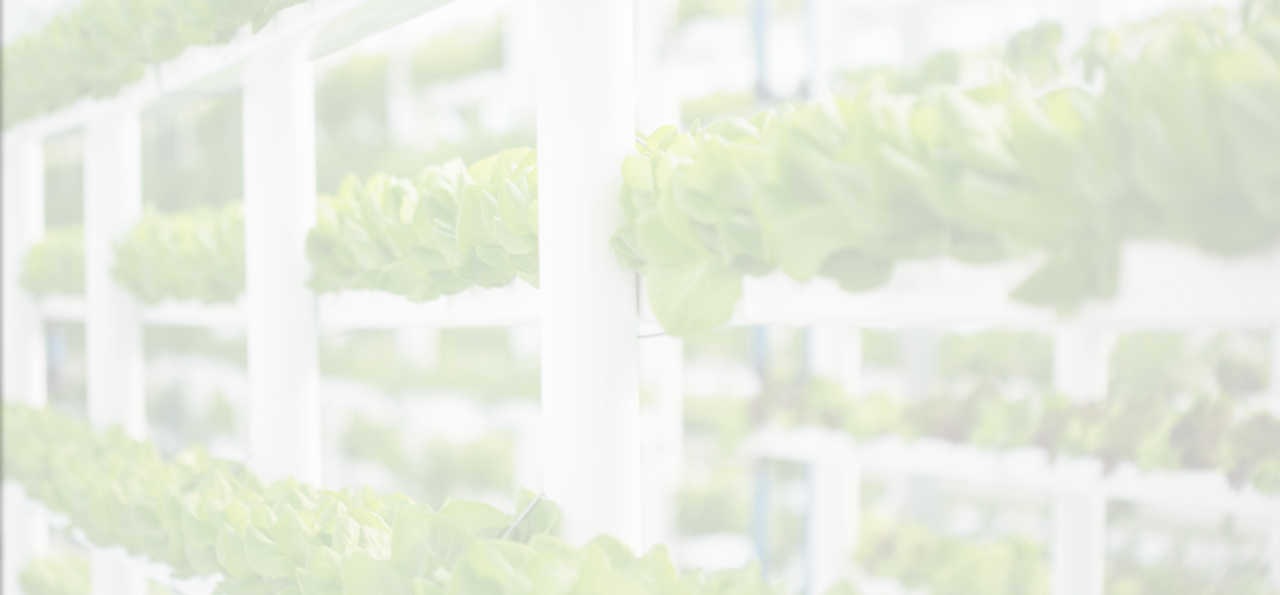
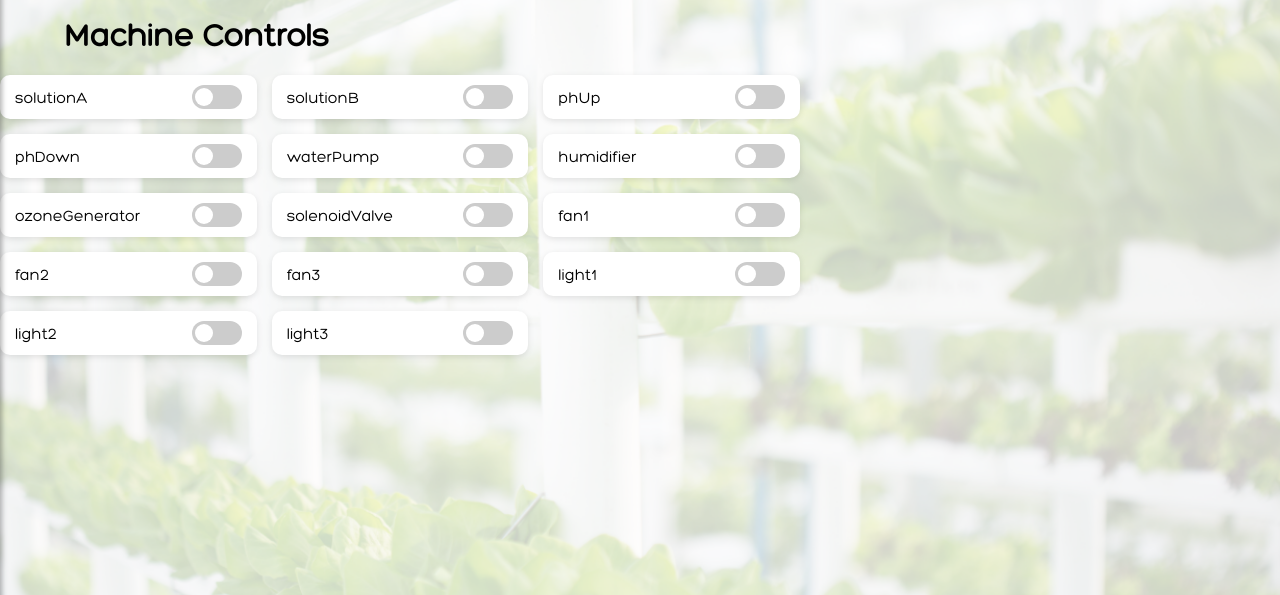
Before and after one commit to aabeltran0321/microgreens, a Flask app: page /tupmicrogreens/controls in a window 1280 px wide. Shown: the part 85-680 px from the top of the page. Run offline with Flask 3, Linux system fonts and the light colour scheme; data comes from the database, SQL or seed files in the repository; both versions use the stored data as it was after the commit; some libraries are stand-ins or nearby versions.

Commit message:
update codes

```diff
--- a/new-flask/flask_app.py
+++ b/new-flask/flask_app.py
@@ -8,7 +8,10 @@ DATABASE = f'{extension}tupmicrogreens_thresholds.db'
 app = Flask(__name__)
 
 parameters = ["pH Level", "ORP", "EC", "Temperature", "Humidity"]
-
+DEVICE_LIST = [
+    "solutionA", "solutionB", "phUp", "phDown", "waterPump", "humidifier",
+    "ozoneGenerator", "solenoidValve", "fan1", "fan2", "fan3", "light1", "light2", "light3"
+]
 
 
 # --- DB helpers ---
@@ -48,6 +51,15 @@ def init_db():
                 )
             ''')
 
+            cursor.execute('''
+                CREATE TABLE IF NOT EXISTS devices (
+                    name TEXT PRIMARY KEY,
+                    state TEXT NOT NULL CHECK(state IN ('ON', 'OFF'))
+                )
+            ''')
+            # Initialize with OFF state if not exists
+            for device in DEVICE_LIST:
+                cursor.execute("INSERT OR IGNORE INTO devices (name, state) VALUES (?, 'OFF')", (device,))
             db.commit()
 def get_sensor_data(parameter):
     conn = sqlite3.connect(DATABASE)  # replace with your actual .db file
@@ -83,6 +95,18 @@ def update_machine_mode_tupm(new_mode):
 
     # Update the mode with the input string
     cursor.execute("UPDATE machine_mode SET mode = ?", (new_mode,))
+
+    db.commit()
+
+def update_commands_tupm(command):
+    db = get_db()
+    cursor = db.cursor()
+
+    # Optional: ensure there's at least one row to update
+    cursor.execute("INSERT INTO commands (comms) SELECT ? WHERE NOT EXISTS (SELECT 1 FROM commands)", (command,))
+
+    # Update the mode with the input string
+    cursor.execute("UPDATE commands SET comms = ?", (command,))
 
     db.commit()
 @app.route('/tupmicrogreens')
@@ -140,8 +164,34 @@ def tupm_settings():
 
 @app.route('/tupmicrogreens/controls')
 def tupm_controls():
-    return render_template('controls_tupm.html')
+    with sqlite3.connect(DATABASE) as conn:
+        c = conn.cursor()
+        c.execute("SELECT name, state FROM devices")
+        states = dict(c.fetchall())
+    return render_template('controls_tupm.html', device_states=states)
+@app.route('/tupmicrogreens/api/controls', methods=['GET'])
+def tupm_get_device_states():
+    with sqlite3.connect(DATABASE) as conn:
+        c = conn.cursor()
+        c.execute("SELECT name, state FROM devices")
+        states = dict(c.fetchall())
+    return jsonify(states)
 
+@app.route('/tupmicrogreens/api/controls', methods=['POST'])
+def tupm_update_device_state():
+    data = request.json
+    device = data.get('device')
+    state = data.get('state')
+
+    if device is None or state not in ['ON', 'OFF']:
+        return jsonify({'success': False, 'message': 'Invalid input'}), 400
+
+    with sqlite3.connect(DATABASE) as conn:
+        c = conn.cursor()
+        c.execute("UPDATE devices SET state = ? WHERE name = ?", (state, device))
+        conn.commit()
+
+    return jsonify({'success': True, 'device': device, 'state': state})
 @app.route('/tupmicrogreens/about')
 def tupm_about():
     return render_template('aboutus_tupm.html')
@@ -150,5 +200,21 @@ def tupm_get_data(datatype):
     data = get_sensor_data(datatype)
     return jsonify(data)
 
+@app.route('/tupmicrogreens/toggle', methods=['POST'])
+def tupm_toggle():
+    data = request.json
+    device = data.get('device')
+    state = data.get('state')
+
+    if device is None or state not in ['ON', 'OFF']:
+        return jsonify({'success': False, 'message': 'Invalid device or state'}), 400
+
+    with sqlite3.connect(DATABASE) as conn:
+        c = conn.cursor()
+        c.execute("UPDATE devices SET state = ? WHERE name = ?", (state, device))
+        conn.commit()
+
+    return jsonify({'success': True, 'device': device, 'state': state})
 if __name__ == '__main__':
+    init_db()
     app.run(debug=True, host="0.0.0.0")
--- a/new-flask/static/tupmicro_styles.css
+++ b/new-flask/static/tupmicro_styles.css
@@ -135,7 +135,7 @@ header {
     overflow: hidden;
 }
 .title11{
-    margin-top: 13vh;
+    margin-top: 15vh;
     margin-left: 5vw;
     line-height: 0px;
 }
@@ -272,3 +272,72 @@ button[type="submit"] {
 button[type="submit"]:hover {
   background-color: #26322b;
 }
+
+
+.switch-container {
+    margin-top: 5vh;
+      display: grid;
+      grid-template-columns: repeat(auto-fit, minmax(200px, 1fr));
+      gap: 15px;
+      max-width: 800px;
+    }
+
+    .switch-label {
+      display: flex;
+      align-items: center;
+      justify-content: space-between;
+      background: #fff;
+      padding: 10px 15px;
+      border-radius: 10px;
+      box-shadow: 0 2px 6px rgba(0,0,0,0.1);
+    }
+
+    .switch-label span {
+      font-size: 16px;
+      font-weight: 500;
+    }
+
+    .switch {
+      position: relative;
+      display: inline-block;
+      width: 50px;
+      height: 24px;
+    }
+
+    .switch input {
+      opacity: 0;
+      width: 0;
+      height: 0;
+    }
+
+    .slider {
+      position: absolute;
+      cursor: pointer;
+      top: 0;
+      left: 0;
+      right: 0;
+      bottom: 0;
+      background-color: #ccc;
+      transition: 0.4s;
+      border-radius: 34px;
+    }
+
+    .slider:before {
+      position: absolute;
+      content: "";
+      height: 18px;
+      width: 18px;
+      left: 3px;
+      bottom: 3px;
+      background-color: white;
+      transition: 0.4s;
+      border-radius: 50%;
+    }
+
+    input:checked + .slider {
+      background-color: #4caf50;
+    }
+
+    input:checked + .slider:before {
+      transform: translateX(26px);
+    }
--- a/new-flask/templates/controls_tupm.html
+++ b/new-flask/templates/controls_tupm.html
@@ -34,8 +34,43 @@
 
   <!-- Overlay -->
   <label for="menu-toggle" class="overlay"></label>
-
-
+<h1 class="title11">Machine Controls</h1>
+<div class="switch-container">
+    {% for device, state in device_states.items() %}
+    <label class="switch-label">
+      <span>{{ device }}</span>
+      <label class="switch">
+        <input type="checkbox" id="{{ device }}" onchange="onToggle(this)" {% if state == 'ON' %}checked{% endif %}>
+        <span class="slider"></span>
+      </label>
+    </label>
+    {% endfor %}
+  </div>
 
 </body>
+<script>
+  function onToggle(checkbox) {
+    const device = checkbox.id;
+    const state = checkbox.checked ? "ON" : "OFF";
+
+    fetch("/tupmicrogreens/toggle", {
+      method: "POST",
+      headers: {
+        "Content-Type": "application/json"
+      },
+      body: JSON.stringify({ device, state })
+    })
+    .then(response => response.json())
+    .then(data => {
+      if (data.success) {
+        console.log(`✅ ${device} updated to ${state}`);
+      } else {
+        console.error(`❌ Failed to update ${device}`);
+      }
+    })
+    .catch(error => {
+      console.error("⚠️ Error:", error);
+    });
+  }
+</script>
 </html>
```
Also changed, not shown: new-flask/tupmicrogreens_thresholds.db.
